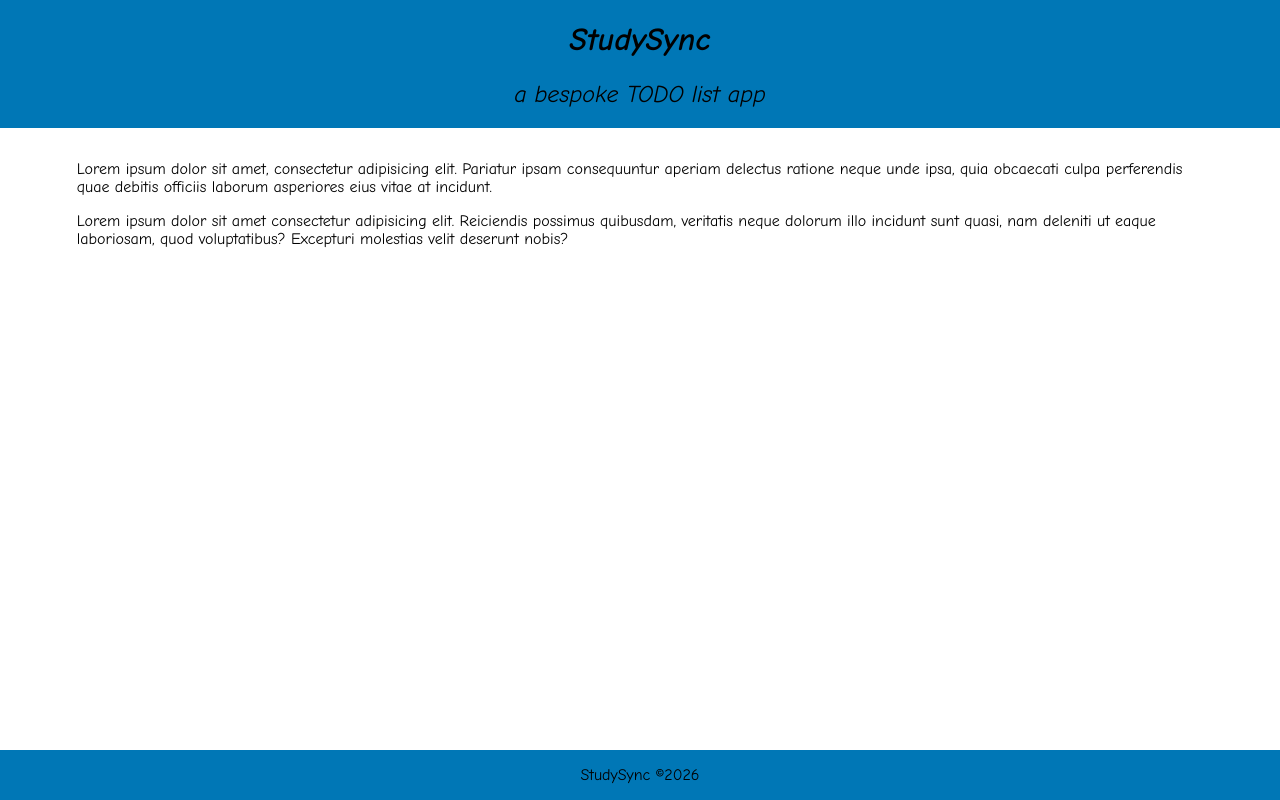
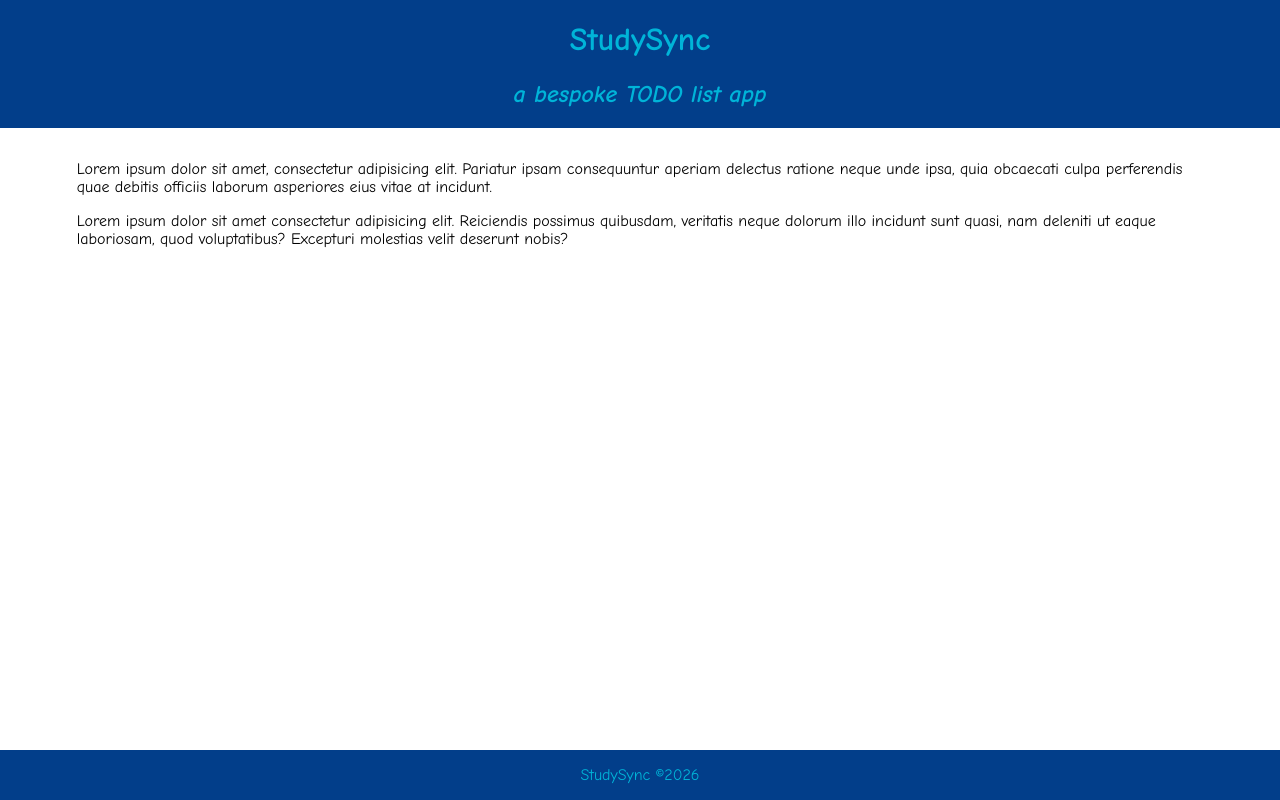
Before and after one commit to dudeman3814/Study-Sync, a plain HTML site: page index.html in a window 1280 px wide. Drawn offline with Linux system fonts and the light colour scheme.

Commit message:
minor style changes

```diff
--- a/formatting.css
+++ b/formatting.css
@@ -1,7 +1,8 @@
 :root {
 
     /* Quick Dev Reference */
-    --footheader: var(--bright-teal-blue);
+    --footheader: var(--french-blue);
+    --footheader-text: var(--turquoise-surf);
 
     /* =================== */
 }
@@ -29,9 +30,11 @@ main {
 header {
     text-align: center;
     background-color: var(--footheader);
+    color: var(--footheader-text);
 }
 
 footer {
     text-align: center;
     background-color: var(--footheader);
+    color: var(--footheader-text);
 }
--- a/index.html
+++ b/index.html
@@ -17,8 +17,8 @@
 
 <body>
     <header>
-        <h1 class="font-ibold">StudySync</h1>
-        <h2 class="font-ireg">a bespoke TODO list app</h2>
+        <h1 class="font-bold">StudySync</h1>
+        <h2 class="font-ibold">a bespoke TODO list app</h2>
     </header>
     <main class="font-reg">
         <p>Lorem ipsum dolor sit amet, consectetur adipisicing elit. Pariatur ipsam consequuntur aperiam delectus ratione neque unde ipsa, quia obcaecati culpa perferendis quae debitis officiis laborum asperiores eius vitae at incidunt.</p>
```
